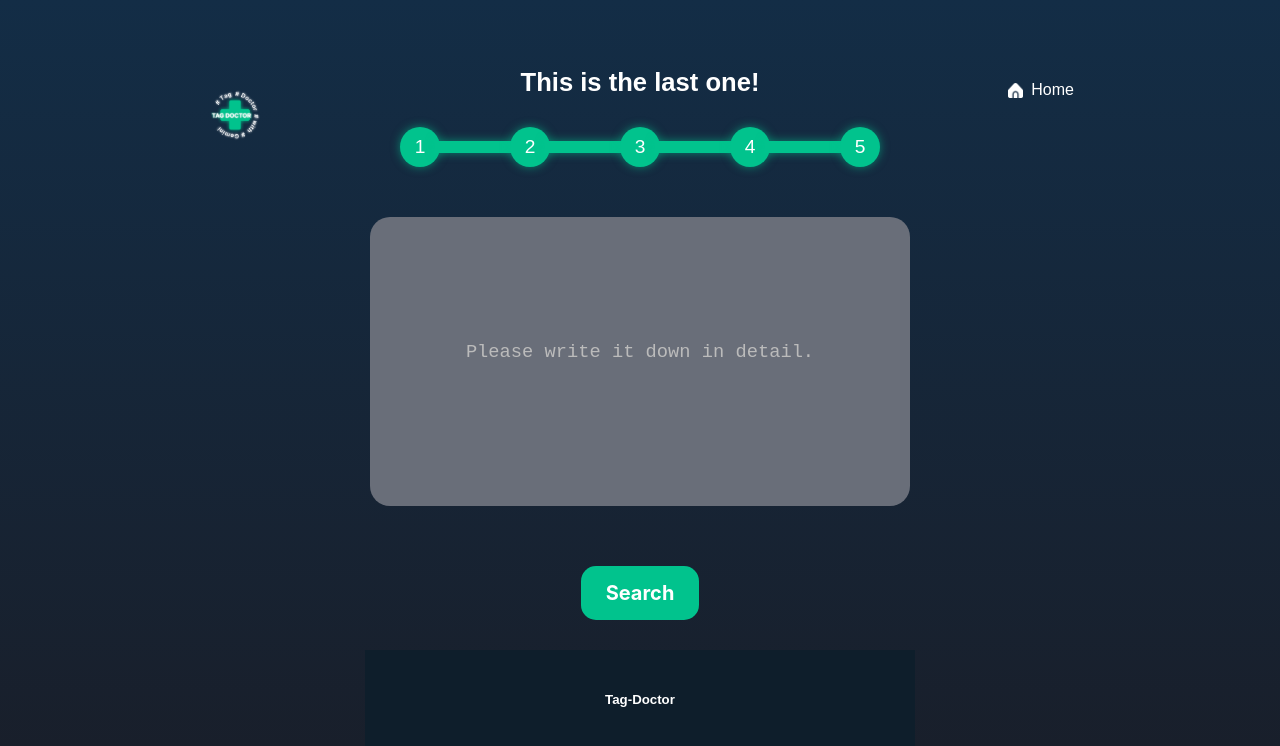
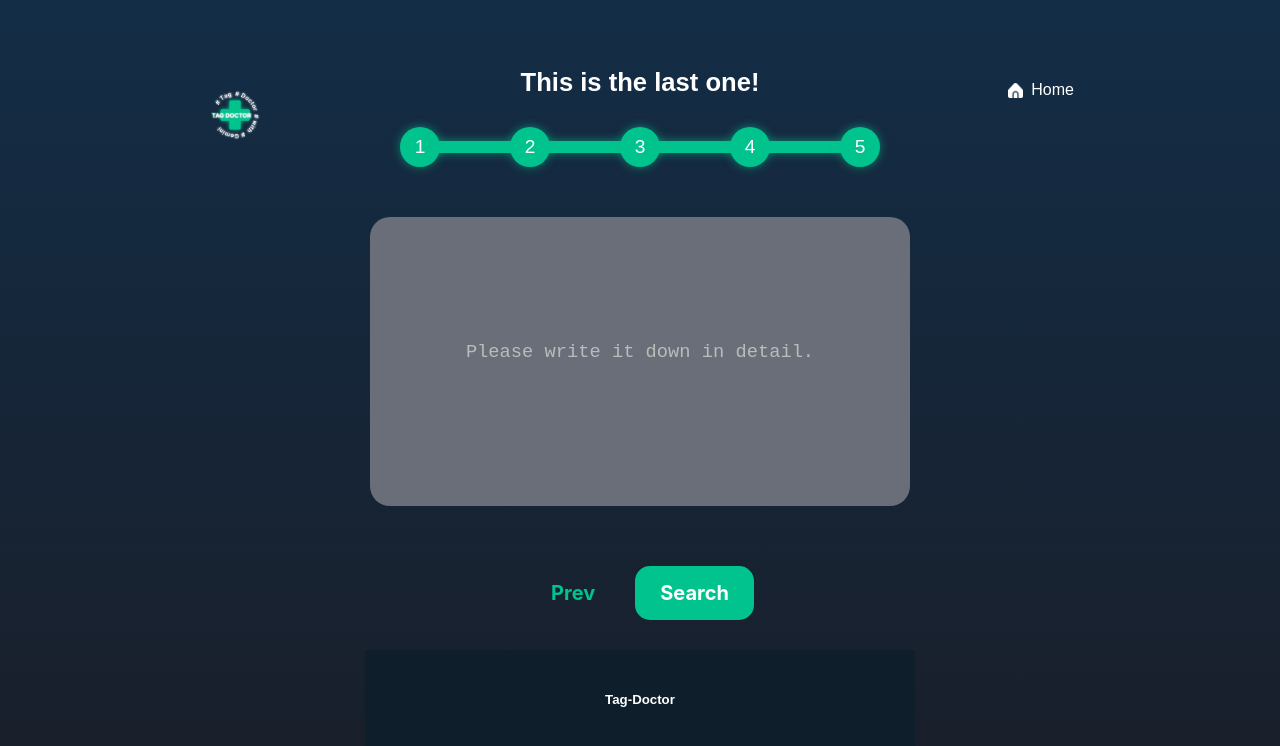
Before and after one commit to Tag-Doctor/tag-doctor-front, a React (Create React App) app: page /page5 in a window 1280 px wide. Shown: the top 746 px of the page. Built offline with nearby package versions, Linux system fonts and the light colour scheme.

Commit message:
feat_detail

```diff
--- a/src/components/Home.jsx
+++ b/src/components/Home.jsx
@@ -2,7 +2,6 @@ import React from 'react';
 import { useNavigate } from 'react-router-dom';
 import logo from '../imgs/Logo_1.png';
 import '../styles/App.css';
-import Info from './Info';
 
 function Home() {
   const navigate = useNavigate();
--- a/src/components/Page2.jsx
+++ b/src/components/Page2.jsx
@@ -34,7 +34,7 @@ function Page2() {
       </div>
       <div className="progress">
         <div className="progress-step active">1</div>
-        <div className="progress-step">2</div>
+        <div className="progress-step active">2</div>
         <div className="progress-step">3</div>
         <div className="progress-step">4</div>
         <div className="progress-step">5</div>
@@ -52,7 +52,7 @@ function Page2() {
       </div>
 
       <div className="navigation-buttons">
-        <button className="nav-button" onClick={() => navigate('/')}>Prev</button>
+        <button className="nav-button" onClick={() => navigate('/Page1')}>Prev</button>
         <button className="nav-button next-button" onClick={handleNext}>Next</button>
       </div>
 
--- a/src/components/Page4.jsx
+++ b/src/components/Page4.jsx
@@ -1,4 +1,4 @@
-import React, { useState } from 'react';
+import React, { useState, useEffect } from 'react';
 import { useNavigate, useLocation } from 'react-router-dom';
 import '../styles/Page4.css';
 import HomeLogo from '../imgs/Home_Logo.png';
@@ -7,13 +7,19 @@ import logo from '../imgs/Logo.png';
 function Page4() {
   const navigate = useNavigate();
   const location = useLocation();
-  const { selectedSubPart } = location.state || {};
+  const { selectedSubPart, ...restState } = location.state || {};
   const [selectedDetail, setSelectedDetail] = useState('');
+
+  useEffect(() => {
+    if (!selectedSubPart) {
+      navigate('/page3');
+    }
+  }, [selectedSubPart, navigate]);
 
   const handleNext = () => {
     if (selectedDetail) {
       navigate('/page5', {
-        state: { ...location.state, selectedDetail }
+        state: { ...restState, selectedSubPart, selectedDetail }
       });
     }
   };
@@ -32,7 +38,6 @@ function Page4() {
     'Genital': ['External Genitalia', 'Perineum', 'Penis/Vagina', 'Scrotum/Labia', 'Urethra', 'Prostate/Uterus'],
     'Shin': ['Front of Shin', 'Inner Shin', 'Outer Shin', 'Upper Shin', 'Lower Shin', 'Shinbone']
   };
-
 
   const detailParts = details[selectedSubPart] || [];
 
@@ -68,7 +73,7 @@ function Page4() {
       </div>
 
       <div className="navigation-buttons">
-        <button className="nav-button" onClick={() => navigate('/page3')}>Prev</button>
+        <button className="nav-button" onClick={() => navigate('/page3', { state: restState })}>Prev</button>
         <button className="nav-button next-button" onClick={handleNext}>Next</button>
       </div>
 
--- a/src/components/Page5.jsx
+++ b/src/components/Page5.jsx
@@ -54,6 +54,7 @@ function Page5() {
       </div>
 
       <div className="navigation-buttons">
+      <button className="nav-button" onClick={() => navigate('/page4')}>Prev</button>
         <button className="nav-button next-button" onClick={handleNext}>Search</button>
       </div>
 
```
